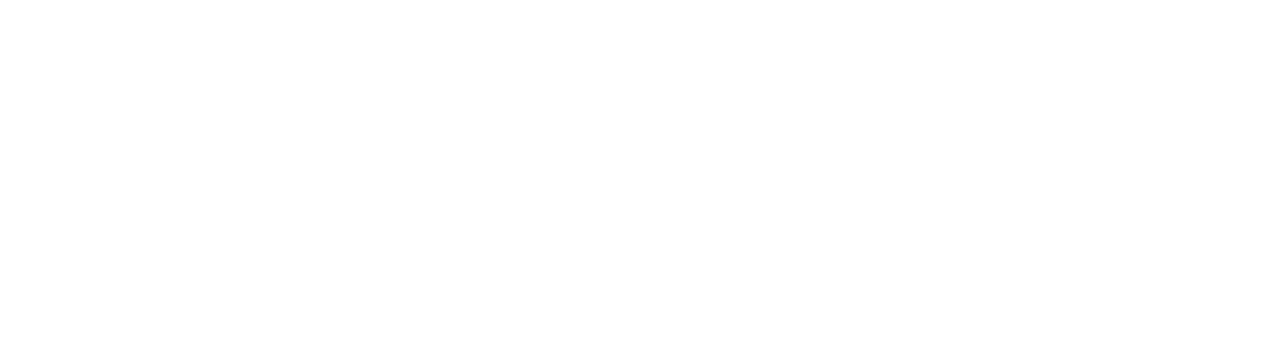
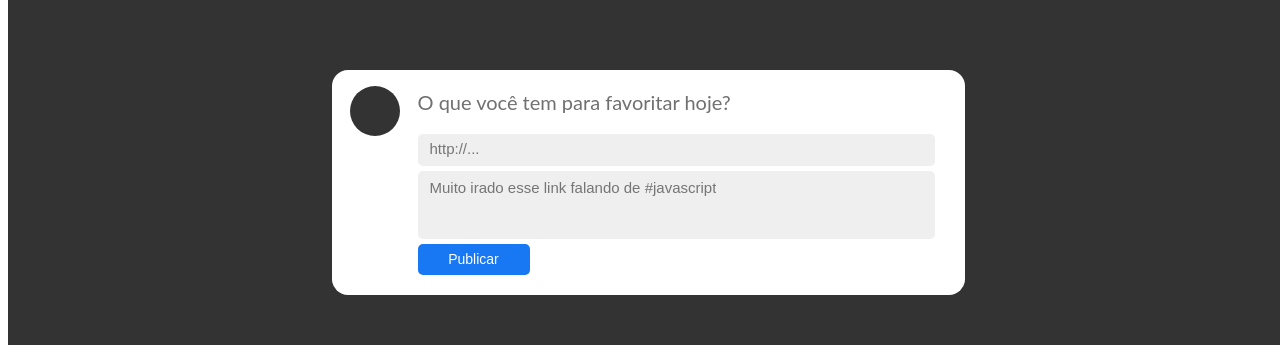
Before and after one commit to issitarual/linkr, a JavaScript app: page /timeline in a window 1280 px wide. Shown: the part 226-571 px from the top of the page. Built offline with nearby package versions, Linux system fonts and the light colour scheme.

Commit message:
esboço do layout

```diff
--- a/src/components/App.js
+++ b/src/components/App.js
@@ -1,29 +1,32 @@
 import {BrowserRouter as Router, Switch, Route} from 'react-router-dom';
+import GlobalStyle from './GlobalStyles';
+import NewPost from './timeline/NewPost';
 
 export default function App () {
 
     return (
         <Router>
+            <GlobalStyle />
             <Switch>
-                <Route to='/sign-up' exact>
+                <Route path='/sign-up' exact>
 
                 </Route>
-                <Route to='/' exact>
+                <Route path='/' exact>
 
                 </Route>
-                <Route to='/timeline' exact>
+                <Route path='/timeline' exact>
+                    <NewPost />
+                </Route>
+                <Route path='/my-posts' exact>
 
                 </Route>
-                <Route to='/my-posts' exact>
+                <Route path='/hashtag/:hashtag' exact>
 
                 </Route>
-                <Route to='/hashtag/:hashtag' exact>
+                <Route path='/user/:id' exact>
 
                 </Route>
-                <Route to='/user/:id' exact>
-
-                </Route>
-                <Route to='/my-likes' exact>
+                <Route path='/my-likes' exact>
 
                 </Route>
             </Switch>
--- /dev/null
+++ b/src/components/timeline/NewPost.js
@@ -0,0 +1,99 @@
+import styled from 'styled-components';
+
+export default function NewPost () {
+
+    return (
+        <Body>
+          <Post>
+            <Icon>
+              <img />
+            </Icon>
+            <form>
+              <p>O que você tem para favoritar hoje?</p>
+              <InputLink required type="url" placeholder={"http://..."} />
+              <InputDescricao
+                required
+                type="text"
+                placeholder={"Muito irado esse link falando de #javascript"}
+              />
+              <Button disabled={false}>Publicar</Button>
+            </form>
+          </Post>
+        </Body>
+      );
+    }
+
+    const Post = styled.div`
+      background-color: white;
+      width: 611px;
+      height: 209px;
+      border-radius: 16px;
+      display: flex;
+      padding-right: 22px;
+      padding-bottom: 16px;
+      form {
+        flex-direction: column;
+        width: 503px;
+        p {
+          color: #707070;
+          font-size: 20px;
+          font-family: Lato;
+          weight: 300;
+        }
+        input {
+          width: 100%;
+          margin-bottom: 5px;
+          margin-top: 0px;
+          background-color: #efefef;
+          border: none;
+          border-radius: 5px;
+          padding-left: 12px;
+          ::placeholder {
+            font-color: #949494;
+            font-size: 15px;
+          }
+        }
+      }
+    `;
+    const Body = styled.div`
+      background-color: #333333;
+      width: 100vw;
+      height: 100vh;
+      display: flex;
+      align-items: center;
+      justify-content: center;
+    `;
+    const Icon = styled.div`
+      width: 50px;
+      height: 50px;
+      background-color: #333333;
+      border-radius: 25px;
+      margin-top: 16px;
+      margin-left: 18px;
+      margin-right: 18px;
+    `;
+    const InputLink = styled.input`
+      height: 30px;
+    `;
+    const InputDescricao = styled.input`
+      height: 66px;
+      margin-top: 8px;
+      ::placeholder {
+        position: absolute;
+        top: 8px;
+      }
+    `;
+    const Button = styled.button`
+      width: 112px;
+      height: 31px;
+      right: -16px;
+      border: none;
+      background-color: #1877f2;
+      border-radius: 5px;
+      color: white;
+      font-size: 14px;
+      &:disabled {
+        background-color: grey;
+        color: lightgrey;
+      }
+    `;
```
